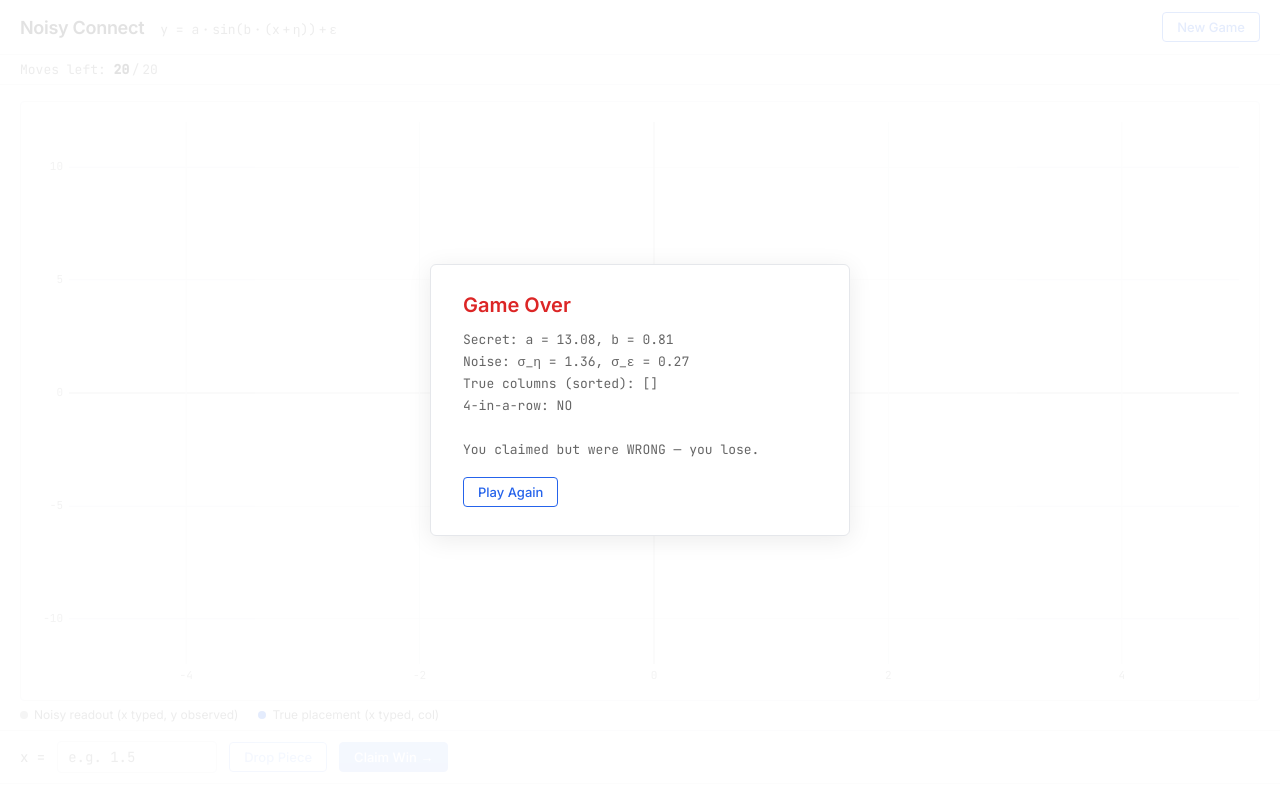
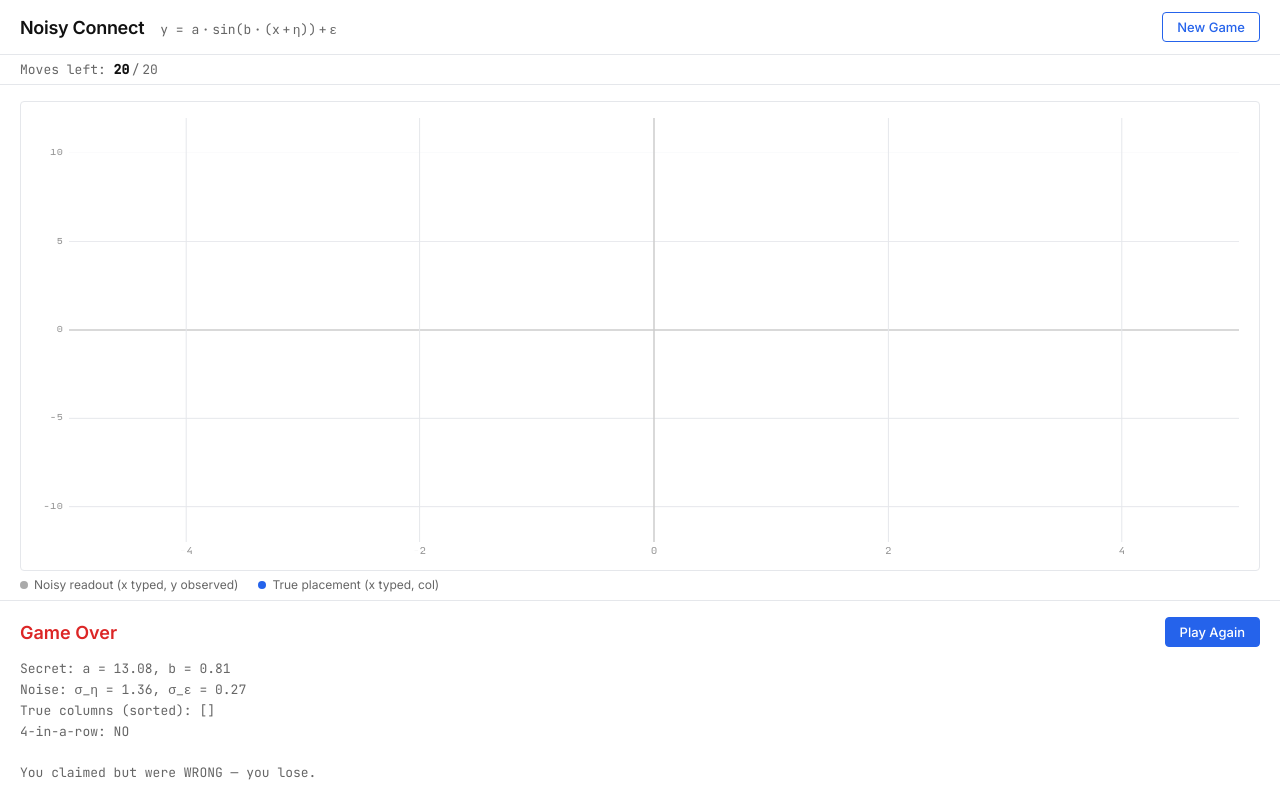
Before and after one commit to S-poony/noisy-connect, a website with bundled scripts: page index.html in a window 1280 px wide. Both pictures are taken after a click on the button "Claim Win →". Built offline with nearby package versions, Linux system fonts and the light colour scheme.

Commit message:
replaced end screen

```diff
--- a/index.html
+++ b/index.html
@@ -61,14 +61,14 @@
       <ul id="log" class="mono" aria-live="polite" aria-relevant="additions"></ul>
     </section>
 
-    <!-- ── Result overlay ────────────────────────────────── -->
-    <div id="overlay" class="hidden" role="dialog" aria-modal="true" aria-labelledby="overlay-title">
-      <div id="overlay-card">
-        <h2 id="overlay-title"></h2>
-        <p id="overlay-body" class="mono"></p>
-        <button id="btn-overlay-new" aria-label="Play again">Play Again</button>
+    <!-- ── Game Over Panel ────────────────────────────────── -->
+    <section id="game-over-panel" class="hidden" aria-label="Game over summary">
+      <div id="game-over-header">
+        <h2 id="game-over-title"></h2>
+        <button id="btn-game-over-new" class="btn-accent" aria-label="Play again">Play Again</button>
       </div>
-    </div>
+      <p id="game-over-body" class="mono"></p>
+    </section>
 
     <script type="module" src="./dist/main.js"></script>
   </body>
--- a/src/main.ts
+++ b/src/main.ts
@@ -22,10 +22,12 @@ const btnNewGame  = document.getElementById("btn-new-game") as HTMLButtonElement
 const movesValue  = document.getElementById("moves-value")  as HTMLElement;
 const statusMsg   = document.getElementById("status-msg")   as HTMLElement;
 const logList     = document.getElementById("log")          as HTMLUListElement;
-const overlay     = document.getElementById("overlay")      as HTMLElement;
-const overlayTitle= document.getElementById("overlay-title")as HTMLElement;
-const overlayBody = document.getElementById("overlay-body") as HTMLElement;
-const btnOverlayNew = document.getElementById("btn-overlay-new") as HTMLButtonElement;
+const controls    = document.getElementById("controls")     as HTMLElement;
+const logSection  = document.getElementById("log-section")  as HTMLElement;
+const gameOverPanel = document.getElementById("game-over-panel") as HTMLElement;
+const gameOverTitle = document.getElementById("game-over-title") as HTMLElement;
+const gameOverBody  = document.getElementById("game-over-body")  as HTMLElement;
+const btnGameOverNew= document.getElementById("btn-game-over-new") as HTMLButtonElement;
 const revealLegend = document.querySelectorAll<HTMLElement>(".reveal-only");
 
 // ── State ────────────────────────────────────────────────────────────────────
@@ -253,10 +255,12 @@ function reveal(claimed: boolean): void {
       : "You claimed but were WRONG — you lose.",
   ].join("\n");
 
-  overlayTitle.textContent = win && claimed ? "You Win!" : "Game Over";
-  overlayTitle.className   = win && claimed ? "win" : "lose";
-  overlayBody.textContent  = body;
-  overlay.classList.remove("hidden");
+  gameOverTitle.textContent = win && claimed ? "You Win!" : "Game Over";
+  gameOverTitle.className   = win && claimed ? "win" : "lose";
+  gameOverBody.textContent  = body;
+  controls.classList.add("hidden");
+  logSection.classList.add("hidden");
+  gameOverPanel.classList.remove("hidden");
 }
 
 // ── New game ─────────────────────────────────────────────────────────────────
@@ -264,7 +268,9 @@ function reveal(claimed: boolean): void {
 function startNewGame(): void {
   state = createGame();
   clearLog();
-  overlay.classList.add("hidden");
+  gameOverPanel.classList.add("hidden");
+  controls.classList.remove("hidden");
+  logSection.classList.remove("hidden");
   revealLegend.forEach((el) => el.classList.add("hidden"));
   setControlsDisabled(false);
   updateMovesDisplay();
@@ -310,7 +316,7 @@ btnClaim.addEventListener("click", () => reveal(true));
 
 btnNewGame.addEventListener("click", startNewGame);
 
-btnOverlayNew.addEventListener("click", startNewGame);
+btnGameOverNew.addEventListener("click", startNewGame);
 
 inputX.addEventListener("keydown", (e) => {
   if (e.key === "Enter") dropPiece();
@@ -322,7 +328,7 @@ window.addEventListener("resize", () => {
   clearTimeout(resizeTimer);
   resizeTimer = setTimeout(() => {
     // Check if revealed
-    const isRevealed = !overlay.classList.contains("hidden") ||
+    const isRevealed = !gameOverPanel.classList.contains("hidden") ||
       btnDrop.disabled;
     drawGraph(isRevealed ? state.moves : null);
   }, 80);
--- a/src/style.css
+++ b/src/style.css
@@ -221,48 +221,35 @@ button:disabled {
 
 #log li::before { content: "·  "; }
 
-/* ── Result overlay ───────────────────────────────────────────────────────── */
-#overlay {
-  position: fixed;
-  inset: 0;
-  background: rgba(255, 255, 255, 0.88);
-  display: flex;
-  align-items: center;
-  justify-content: center;
-  z-index: 10;
-}
-
-#overlay-card {
-  background: var(--bg);
-  border: 1px solid var(--border);
-  border-radius: 6px;
-  padding: 28px 32px;
-  max-width: 420px;
-  width: 90%;
+/* ── Game Over Panel ──────────────────────────────────────────────────────── */
+#game-over-panel {
+  border-top: 1px solid var(--border);
+  padding: 16px 20px;
   display: flex;
   flex-direction: column;
   gap: 12px;
-  box-shadow: 0 4px 24px rgba(0, 0, 0, 0.08);
+  background: var(--bg);
 }
 
-#overlay-title {
-  font-size: 20px;
+#game-over-header {
+  display: flex;
+  align-items: center;
+  justify-content: space-between;
+}
+
+#game-over-title {
+  font-size: 18px;
   font-weight: 600;
 }
 
-#overlay-title.win  { color: var(--win-color); }
-#overlay-title.lose { color: var(--lose-color); }
+#game-over-title.win  { color: var(--win-color); }
+#game-over-title.lose { color: var(--lose-color); }
 
-#overlay-body {
+#game-over-body {
   font-size: 13px;
-  line-height: 1.7;
+  line-height: 1.6;
   color: var(--text-muted);
   white-space: pre-line;
-}
-
-#btn-overlay-new {
-  align-self: flex-start;
-  margin-top: 4px;
 }
 
 /* ── Responsive ───────────────────────────────────────────────────────────── */
```
Also changed, not shown: dist/main.js.
